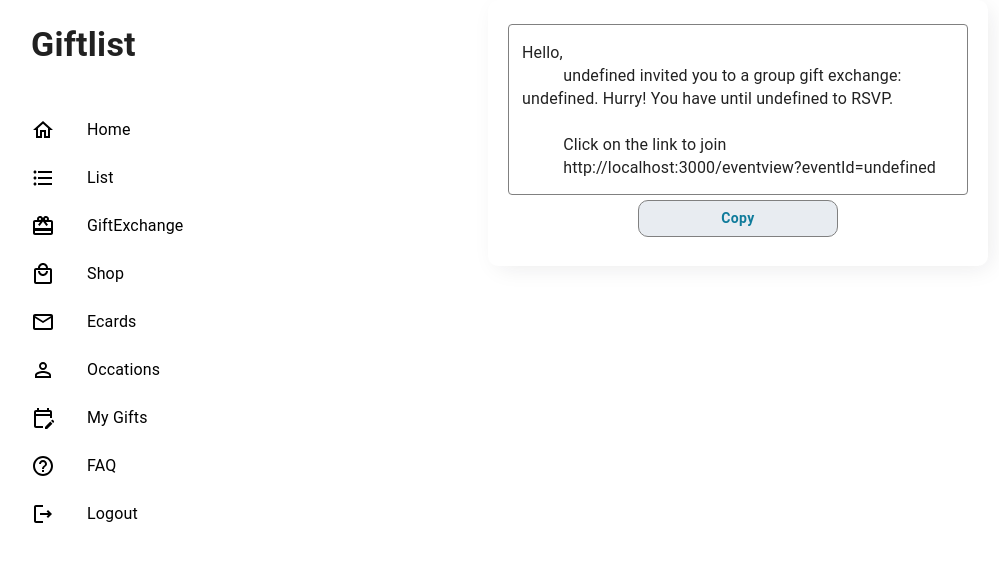
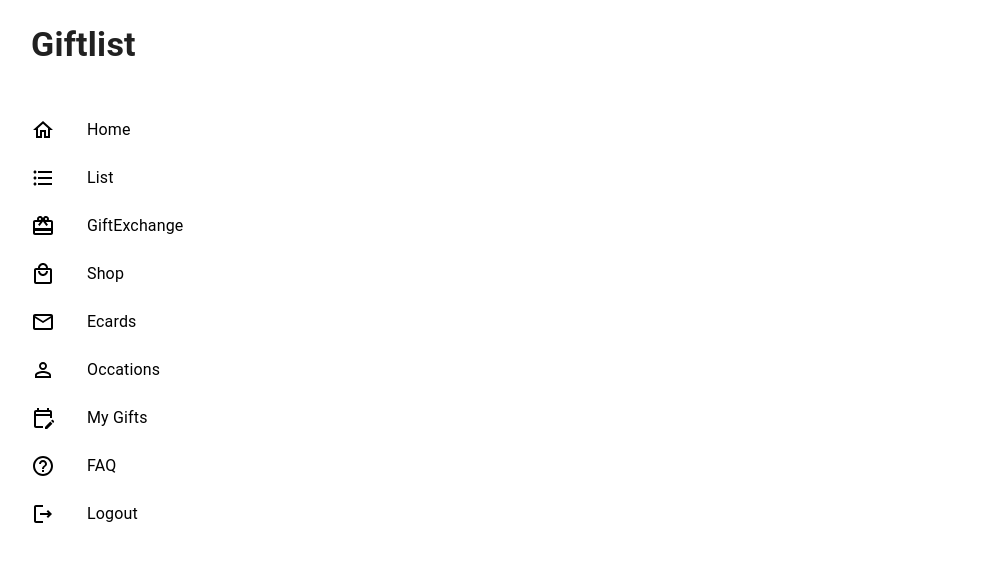
Before and after one commit to FatimaMary/giftlist, a React (Create React App) app in the folder client/: page /invite in a window 1280 px wide. Shown: the top 562 px of the page, without its empty margins (17-1016 px from the left). Built offline with nearby package versions, Linux system fonts and the light colour scheme; the HTML template or start-up script is replaced by a standard one.

Commit message:
popup updated

```diff
--- a/client/src/scenes/copyinvitation/index.jsx
+++ b/client/src/scenes/copyinvitation/index.jsx
@@ -3,12 +3,13 @@ import { Box, Typography, Button, TextField, createTheme, ThemeProvider } from '
 import copy from 'copy-to-clipboard';
 
 
-function CopyInvitation({ firstName, rsvpDate, eventName, eventId }) {
+function CopyInvitation({ firstName, rsvpDate, eventName, eventId, setInvitePage }) {
     const [copyText, setCopyText] = useState("");
     const textFieldRef = useRef(null);
     const copyToClipboard = () => {
         copy(textFieldRef.current.defaultValue);
         setCopyText(textFieldRef.current.defaultValue);
+        setInvitePage(false);
     }
     const theme = createTheme({
         components: {
--- a/client/src/scenes/eventview/index.jsx
+++ b/client/src/scenes/eventview/index.jsx
@@ -18,10 +18,12 @@ import Gift from './gift12.svg';
 import Santa1 from './santa12.svg';
 import Footer from '../../Components/Footer';
 import Participants from '../participants';
+import Invite from '../success/invite';
 
 function EventView() {
     const [eventDetails, setEventDetails] = useState([]);
     const [name, setName] = useState([]);
+    const [invitePage, setInvitePage] = useState(false);
     const [searchParam] = useSearchParams();
     const eventId = searchParam.get("eventId");
     const [activeTab, setActiveTab] = useState(0);
@@ -118,6 +120,7 @@ function EventView() {
                                 border: '1px solid #50bcd9',
                                 textTransform: 'inherit'
                             }}
+                            onClick={() => setInvitePage(true)}
                         >
                             <ShareOutlinedIcon
                                 sx={{
@@ -701,6 +704,11 @@ function EventView() {
         { activeTab === 2 && <Box>Messages</Box>}
         { activeTab === 3 && <Box>My Wishes</Box>}
         <Footer />
+        <Invite
+            open={invitePage}
+            onClose={() => setInvitePage(false)}
+            setInvitePage={setInvitePage}
+        />
     </Box>
 }
 
--- a/client/src/scenes/success/invite.jsx
+++ b/client/src/scenes/success/invite.jsx
@@ -2,20 +2,25 @@ import React from 'react';
 import {
     Box,
     Typography,
-    Button
+    Button,
+    Dialog,
+    DialogContent,
 } from '@mui/material';
 import CopyInvitation from '../copyinvitation';
 
-function Invite() {
-  return <Box
+function Invite({ open, onClose, invitePage, setInvitePage }) {
+    const handleClose = () => {
+        onClose(invitePage);
+    }
+  return <Dialog
     sx={{
-        margin: '0 auto',
+        margin: '0 361px',
         display: 'flex',
-        // width: '800px',
-
     }}
+    onClose={handleClose}
+    open={open}
   >
-    <Box
+    <DialogContent
         sx={{
             background: '#fff',
             boxShadow: '5px 5px 25px -5px rgba(32, 32, 36, .1)',
@@ -27,10 +32,9 @@ function Invite() {
             justifyContent: 'center',
         }}
     >
-            <CopyInvitation />
-        <Box></Box>
-    </Box>
-  </Box>
+            <CopyInvitation setInvitePage={setInvitePage} />
+    </DialogContent>
+  </Dialog>
 }
 
 export default Invite
```
